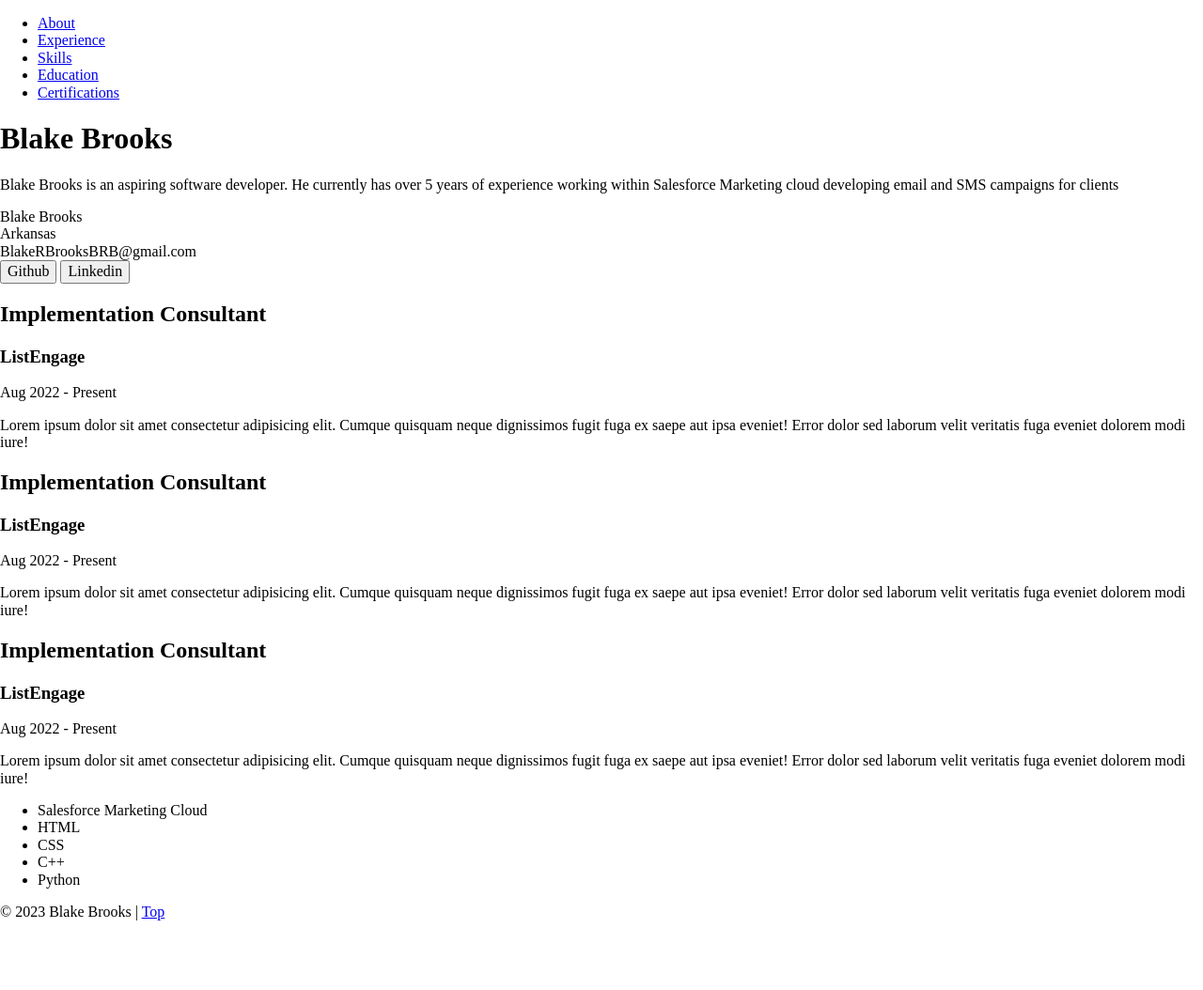
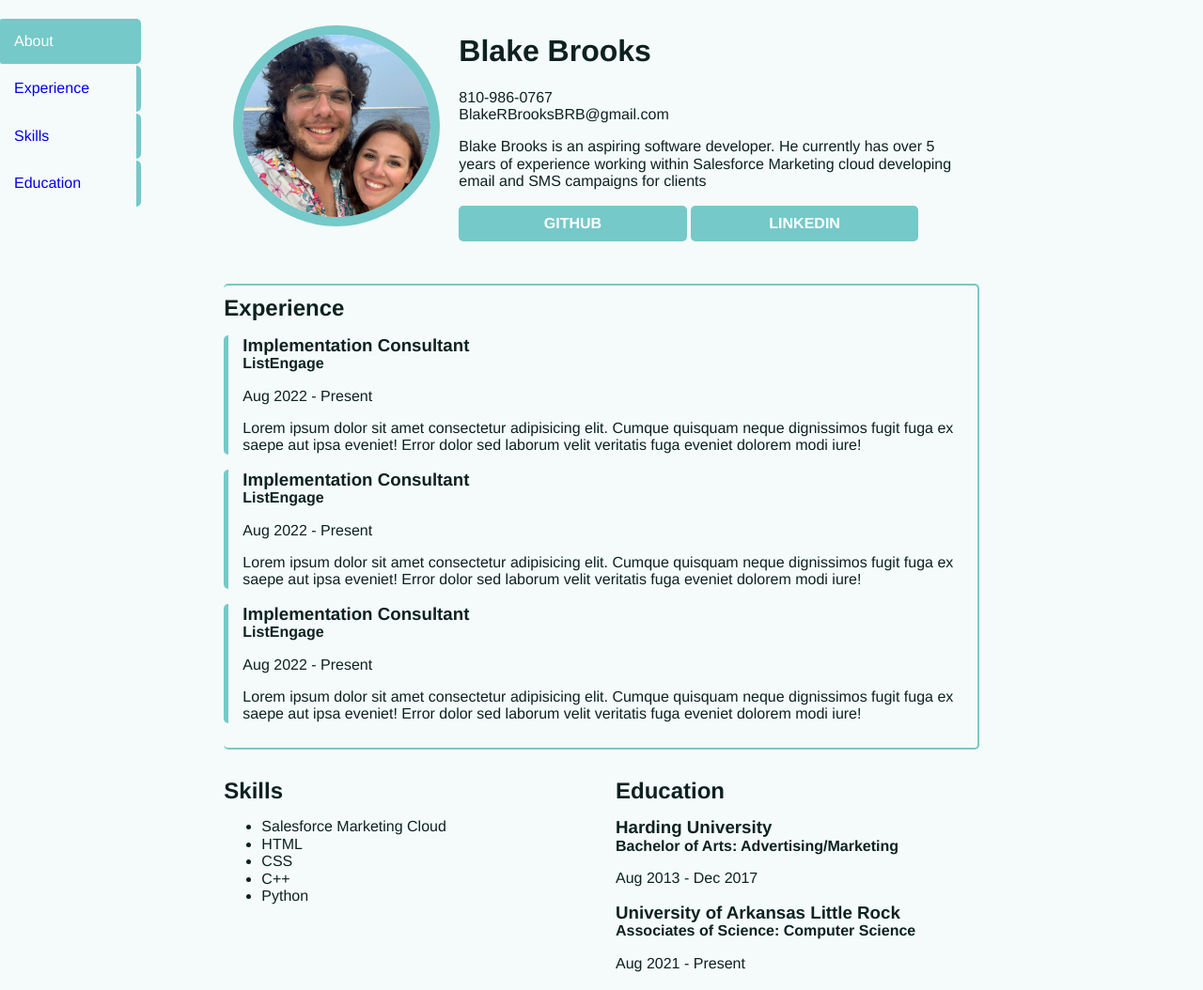
Before and after one commit to blake-brooks-8/ifcs-3342-spring-2023-01, a plain HTML site: page resume/index.html in a window 1280 px wide. Shown: the top 1054 px of the page at 94% size. Before the commit the page ends 980 px from the top, so only its background shows below. Drawn offline with Linux system fonts and the light colour scheme.

Commit message:
completed resume

```diff
--- /dev/null
+++ b/resume/assets/css/main.css
@@ -0,0 +1,276 @@
+/* desktop */
+@media only screen and (min-width: 900px) and (max-width: 4000px) {
+  .container {
+    display: grid;
+    grid-template-columns: .5fr 1fr 1fr .5fr;
+    grid-template-rows: .5fr 1fr .5fr;
+    gap: 30px 30px;
+    grid-auto-flow: row;
+    grid-auto-rows: minmax(max-content, max-content);
+    grid-template-areas:
+      "sidebar about about ."
+      ". experience experience ."
+      ". skills education .";
+    }
+
+    main {
+      padding: 0 50px 0 50px;
+    }
+
+    #menu {
+      display: flex;
+      margin: auto;
+      flex-direction: column;
+      justify-content: center;
+      align-items: end;
+      padding: 20px;
+      margin-top: 20px;
+      }
+
+      .menu-item {
+        padding:15px;
+        width: 100%;
+        justify-self: flex-end;
+        border-right: 5px solid #75C9C8;
+        border-bottom: 0 !important;
+        border-radius: 2px 5px 5px 2px;
+        margin-bottom: 2px;
+        font-family: 'Franklin Gothic Medium', 'Arial Narrow', Arial, sans-serif;
+      }
+
+      #sidebar {
+        position: fixed;
+      }
+
+      .info {
+        flex-direction: row;
+      }
+}
+
+h1,h2,h3,h4,h5,h6 {
+  padding:0;
+  margin:0;
+  font-family: 'Franklin Gothic Medium', 'Arial Narrow', Arial, sans-serif;
+}
+
+/* tablet */
+@media only screen and (min-width: 600px) and (max-width: 899px) {
+  .container {
+    display: grid;
+    grid-template-columns: 1fr 1fr 1fr;
+    grid-template-rows: .15fr .5fr .5fr;
+    gap: 30px 30px;
+    grid-auto-flow: row;
+    grid-auto-rows: minmax(max-content, max-content);
+    grid-template-areas:
+      ". sidebar ."
+      "about about skills"
+      "experience experience education";
+    }
+
+      #sidebar {
+        position: fixed;
+        justify-self: center;
+      }
+
+      #about {
+        align-self:flex-start;
+      }
+
+      #skills {
+        padding-top:35px;
+      }
+
+      .profile-picture {
+        width:150px !important;
+      }
+}
+
+@media only screen and (max-width: 599px) {
+  .container {
+    display: grid;
+    grid-template-columns: 1fr !important;
+    grid-template-rows: .15fr .5fr .5fr .25fr .25fr;
+    gap: 10px 10px;
+    grid-auto-flow: row;
+    grid-auto-rows: minmax(max-content, max-content);
+    grid-template-areas:
+      "sidebar"
+      "about"
+      "experience"
+      "education"
+      "skills";
+  }
+
+  #experience {
+    display: flex;
+    flex-direction: column;
+    flex-wrap: wrap;
+    max-width: 100vw;
+  }
+
+  #about {
+    display: flex;
+    flex-direction: column;
+  }
+
+  .info {
+    flex-direction: column;
+  }
+
+}
+#sidebar {
+  grid-area: sidebar;
+}
+
+
+
+.menu-item:hover {
+  background-color: #CDECEB;
+  transition: .5s;
+}
+
+.active:hover {
+  background-color: #75C9C8;
+}
+
+a {
+  text-decoration: none;
+}
+
+.active {
+  background-color: #75C9C8;
+  color:white !important;
+}
+
+#about { grid-area: about; }
+
+#experience {
+  grid-area: experience;
+  border-right: 2px solid #75C9C8;
+  border-top: 2px solid #75C9C8;
+  border-bottom: 2px solid #75C9C8;
+  padding: 10px 10px 10px 0px;
+}
+
+#skills { grid-area: skills; }
+
+#education { grid-area: education;}
+
+.profile-picture {
+  height:auto;
+  border: 10px solid #75C9C8 !important;
+  border-radius: 50%;
+  width:200px;
+  margin-left:-5px;
+}
+
+#about {
+  display:flex;
+  padding: 15px;
+  align-items: center;
+  justify-content: space-around;
+}
+
+.img-container {
+  margin-right:20px;
+}
+
+html {
+  font-family: Helvetica, sans-serif;
+  color:#0D2120;
+  background-color: #F5FBFB;
+}
+
+a:visited {
+  color: #0D2120;
+}
+
+.job-entry {
+  border-left:#75C9C8 5px solid;
+  border-radius: 5px;
+  padding-left:15px;
+}
+
+#experience h2 {
+  margin-bottom: 15px;
+}
+
+button {
+  background-color: #75C9C8;
+  border: 0;
+  color:white;
+  text-transform: uppercase !important;
+  border-radius: 5px;
+  width: 45%;
+  padding:10px 0 10px 0;
+  font-weight: 600;
+}
+
+.info {
+  display: flex;
+  flex-direction: column;
+}
+
+.info-bundle {
+  margin-right: 15px;
+  display: flex;
+}
+
+:target {
+  animation: target-fade 2s;
+}
+
+@keyframes target-fade {
+  from {background-color:#CDECEB;}
+  to {background-color: transparent;}
+}
+
+div {
+  border-radius:5px;
+}
+
+button:hover {
+  cursor: pointer;
+}
+
+h2 {
+  margin-bottom: 15px;
+}
+
+footer {
+  background-color:#75C9C8;
+  margin-top:auto;
+  height: 125px;
+  text-align:center;
+  padding-top:25px;
+}
+
+body {
+  display: flex;
+  flex-direction: column;
+  min-height: 100vh;
+}
+
+.container {
+  padding:0 15px 0 15px;
+}
+
+#menu {
+  display: flex;
+  margin: auto;
+  align-items: end;
+  padding: 20px;
+  justify-content: center;
+  margin-bottom:25px;
+  }
+
+  .menu-item {
+    padding:15px;
+    width: 100%;
+    justify-self: flex-end;
+    border-bottom: 5px solid #75C9C8;
+    border-radius: 2px 5px 5px 2px;
+    margin-bottom: 2px;
+    font-family: 'Franklin Gothic Medium', 'Arial Narrow', Arial, sans-serif;
+  }
--- /dev/null
+++ b/resume/assets/js/main.js
@@ -0,0 +1,18 @@
+window.onload = (event) => {
+
+  let menuItems = document.querySelectorAll(".menu-item");
+
+  menuItems.forEach(element => {
+    element.addEventListener("click", function(){
+      let allActive = document.querySelectorAll(".active");
+      allActive.forEach(element => {
+        element.classList.remove("active");
+      });
+      this.classList.add("active");
+    });
+  });
+
+  console.log("boobs");
+
+  console.log('The page has fully loaded');
+};
--- a/resume/index.html
+++ b/resume/index.html
@@ -1,9 +1,9 @@
 <!doctype html>
-<html class="no-js" lang="en">
+<html lang="en">
 
 <head>
   <meta charset="utf-8">
-  <title></title>
+  <title>Blake Brooks Resume</title>
   <meta name="description" content="">
   <meta name="viewport" content="width=device-width, initial-scale=1">
 
@@ -14,64 +14,70 @@
 
   <link rel="manifest" href="site.webmanifest">
   <link rel="apple-touch-icon" href="icon.png">
-  <!-- Place favicon.ico in the root directory -->
 
+  <link rel="stylesheet" href="assets/css/main.css">
   <link rel="stylesheet" href="assets/css/normalize.css">
-  <link rel="stylesheet" href="assets/css/style.css">
+  <link rel="preconnect" href="https://fonts.googleapis.com">
+  <link rel="preconnect" href="https://fonts.gstatic.com" crossorigin>
+  <link href="https://fonts.googleapis.com/css2?family=Merriweather:ital,wght@0,300;0,400;0,700;0,900;1,300;1,400;1,700;1,900&display=swap" rel="stylesheet">
 
-  <meta name="theme-color" content="#fafafa">
 </head>
 
 <body>
-  <header id="top">
-    <nav>
-        <ul>
-            <li><a href="#about">About</a></li>
-            <li><a href="#experience">Experience</a></li>
-            <li><a href="#skills">Skills</a></li>
-            <li><a href="#education">Education</a></li>
-            <li><a href="#certifications">Certifications</a></li>
-        </ul>
+    <main class="container">
+        <aside id="sidebar">
+            <nav id="menu">
+                <a class="menu-item active" href="#about">About</a>
+                <a class="menu-item" href="#experience">Experience</a>
+                <a class="menu-item" href="#skills">Skills</a>
+                <a class="menu-item" href="#education">Education</a>
             </nav>
+        </aside>
+        <div id="about">
+            <div class="img-container">
+                <img class="profile-picture" src="assets/img/blake.jpg" alt="Profile Picture">
+            </div>
+            <div class="profile">
                 <h1>Blake Brooks</h1>
-  </header>
-  <main>
-    <div id="about">
-        <div class="profile">
                 <!-- <img src="assets/img/blake.jpg" alt="Blake and Caroline"> -->
+                <div class="info">
+                    <div class="info-bundle">
+                        810-986-0767
+                    </div>
+                    <div class="info-bundle">
+                        BlakeRBrooksBRB@gmail.com
+                    </div>
+                </div>
                 <p>Blake Brooks is an aspiring software developer. He currently has over 5 years of experience working within Salesforce Marketing cloud developing email and SMS campaigns for clients</p>
+                <div class="links">
+                    <a href="https://github.com/blake-brooks-8"><button>Github</button></a>
+                    <a href="https://www.linkedin.com/in/blake-r-brooks/"><button>Linkedin</button></a>
                 </div>
-        <div class="info">
-            <div class="info-bundle">Blake Brooks</div>
-            <div class="info-bundle">Arkansas</div>
-            <div class="info-bundle">BlakeRBrooksBRB@gmail.com</div>
-        </div>
-        <div class="links">
-            <button>Github</button>
-            <button>Linkedin</button>
             </div>
         </div>
         <div id="experience">
+            <h2>Experience</h2>
             <div class="job-entry">
-            <h2>Implementation Consultant</h2>
-            <h3>ListEngage</h3>
+                <h3>Implementation Consultant</h3>
+                <h4>ListEngage</h4>
                 <p>Aug 2022 - Present</p>
                 <p>Lorem ipsum dolor sit amet consectetur adipisicing elit. Cumque quisquam neque dignissimos fugit fuga ex saepe aut ipsa eveniet! Error dolor sed laborum velit veritatis fuga eveniet dolorem modi iure!</p>
             </div>
             <div class="job-entry">
-            <h2>Implementation Consultant</h2>
-            <h3>ListEngage</h3>
+                <h3>Implementation Consultant</h3>
+                <h4>ListEngage</h4>
                 <p>Aug 2022 - Present</p>
                 <p>Lorem ipsum dolor sit amet consectetur adipisicing elit. Cumque quisquam neque dignissimos fugit fuga ex saepe aut ipsa eveniet! Error dolor sed laborum velit veritatis fuga eveniet dolorem modi iure!</p>
             </div>
             <div class="job-entry">
-            <h2>Implementation Consultant</h2>
-            <h3>ListEngage</h3>
+                <h3>Implementation Consultant</h3>
+                <h4>ListEngage</h4>
                 <p>Aug 2022 - Present</p>
                 <p>Lorem ipsum dolor sit amet consectetur adipisicing elit. Cumque quisquam neque dignissimos fugit fuga ex saepe aut ipsa eveniet! Error dolor sed laborum velit veritatis fuga eveniet dolorem modi iure!</p>
             </div>
         </div>
         <div id="skills">
+            <h2>Skills</h2>
             <ul>
                 <li>Salesforce Marketing Cloud</li>
                 <li>HTML</li>
@@ -81,11 +87,20 @@
             </ul>
         </div>
         <div id="education">
-        <div class="education-entry"></div>
+            <h2>Education</h2>
+            <div class="education-entry">
+                <h3>Harding University</h3>
+                <h4>Bachelor of Arts: Advertising/Marketing</h4>
+                <p>Aug 2013 - Dec 2017</p>
             </div>
-    <div id="certifications"></div>
+            <div class="education-entry">
+                <h3>University of Arkansas Little Rock</h3>
+                <h4>Associates of Science: Computer Science</h4>
+                <p>Aug 2021 - Present</p>
+            </div>
+        </div>
     </main>
     <footer><span>&copy; 2023 Blake Brooks | </span><a href="#top">Top</a></footer>
+    <script src="assets/js/main.js"></script>
 </body>
-
 </html>
```
Also changed, not shown: resume/assets/css/style.css (deleted). Lines whose indentation alone changed are shown as unchanged.
